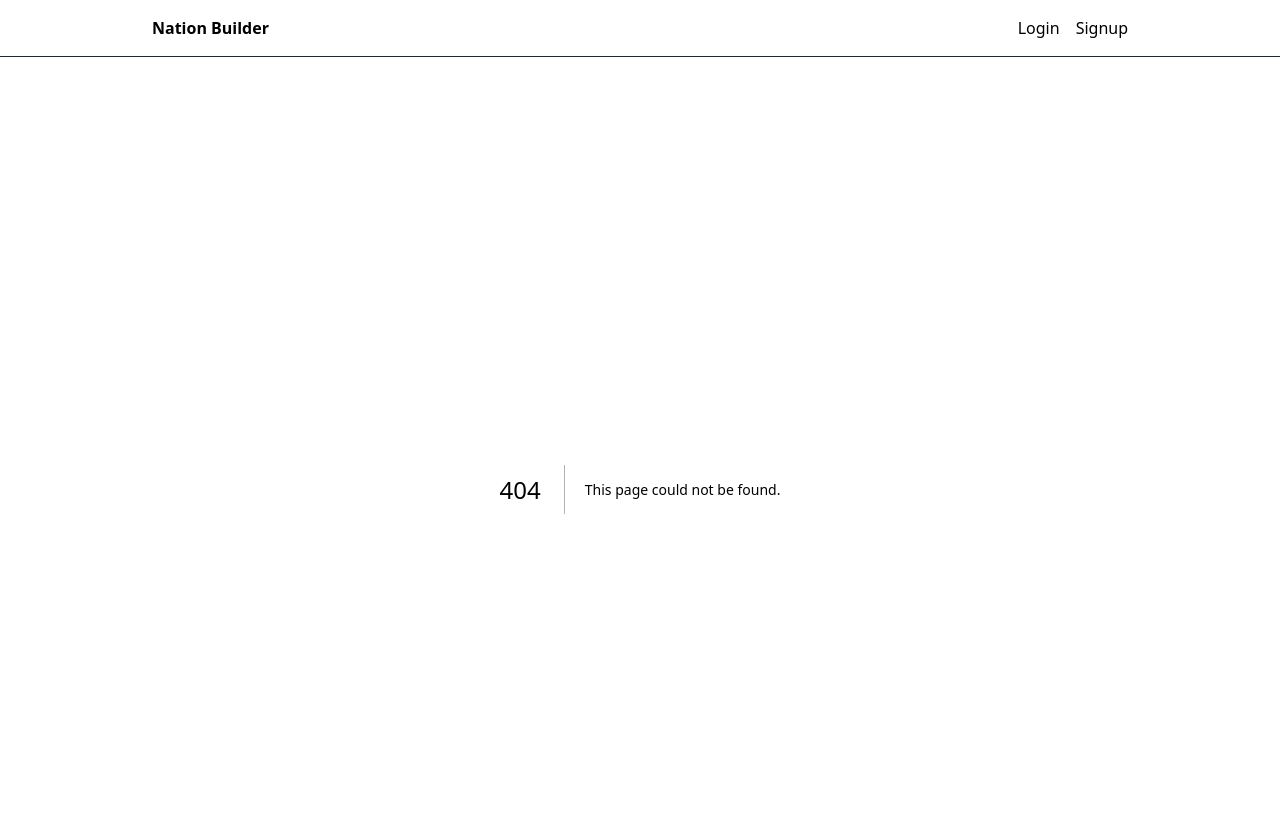
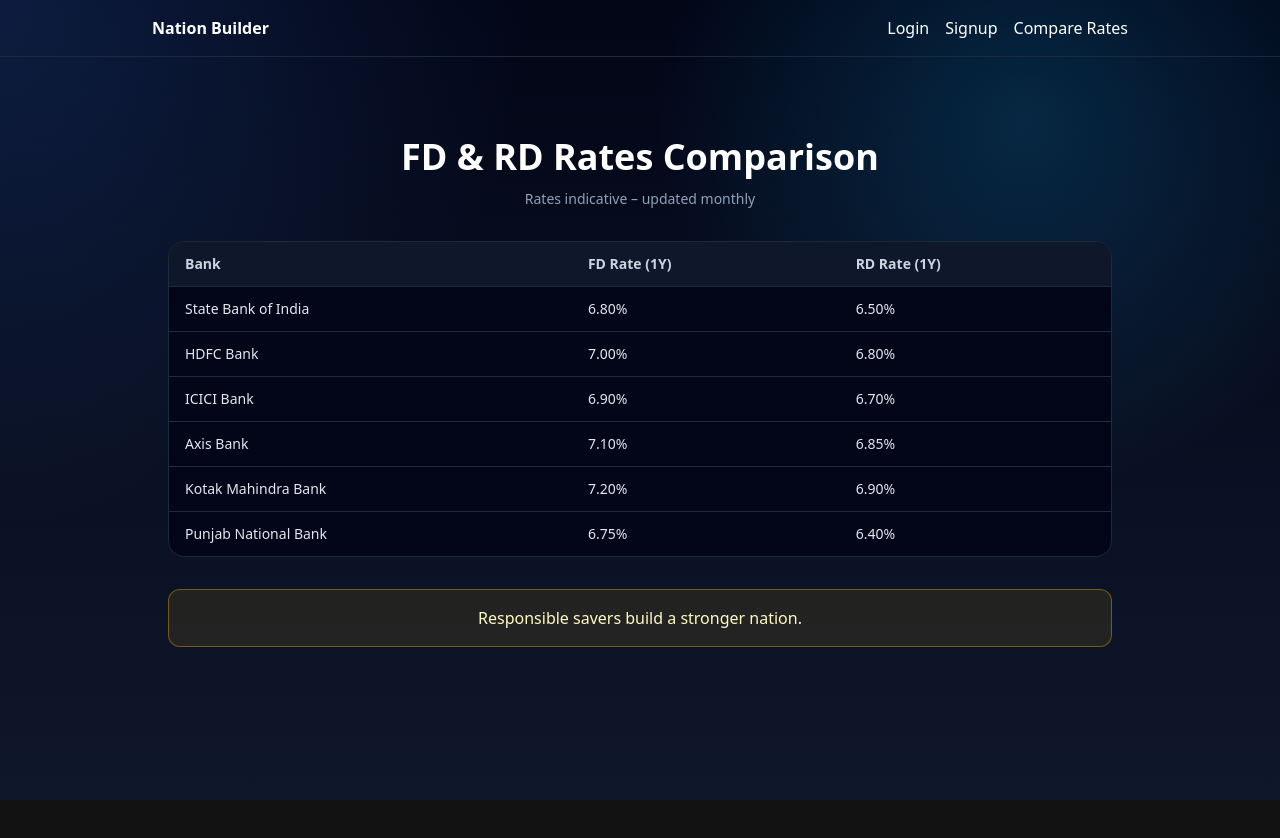
Before and after one commit to NaveenDeswalDevMlops/proj1, a Next.js app in the folder tax-badge-frontend/: page /rates-comparison in a window 1280 px wide. Before the commit this address had no page. Shown: the top 838 px of the page. After the commit the page ends 800 px from the top, so only its background shows below. Built offline with nearby package versions, Linux system fonts and the light colour scheme.

Commit message:
Add insights, disclaimer, and rates comparison UI

```diff
--- a/tax-badge-frontend/app/page.tsx
+++ b/tax-badge-frontend/app/page.tsx
@@ -1,6 +1,8 @@
 "use client";
 
-import { useMemo, useState } from "react";
+import { useEffect, useMemo, useState } from "react";
+import Disclaimer from "@/components/Disclaimer";
+import QuickInsights from "@/components/QuickInsights";
 
 const toNumber = (value: string) => Number.parseFloat(value) || 0;
 
@@ -12,6 +14,8 @@
   }).format(Number.isFinite(value) ? value : 0);
 
 export default function Home() {
+  const [hasToken, setHasToken] = useState(false);
+
   const [emiLoanAmount, setEmiLoanAmount] = useState("500000");
   const [emiRate, setEmiRate] = useState("9");
   const [emiTenureYears, setEmiTenureYears] = useState("5");
@@ -26,6 +30,10 @@
 
   const [annualIncome, setAnnualIncome] = useState("1200000");
   const [deductions, setDeductions] = useState("150000");
+
+  useEffect(() => {
+    setHasToken(Boolean(localStorage.getItem("token")));
+  }, []);
 
   const emiResult = useMemo(() => {
     const principal = toNumber(emiLoanAmount);
@@ -122,16 +130,16 @@
   return (
     <section className="mx-auto my-12 max-w-6xl px-4">
       <div className="text-center">
-        <h1 className="text-5xl font-bold mb-6">🇮🇳 Nation Builder Badge</h1>
-        <p className="text-slate-400 text-xl max-w-2xl mx-auto">
+        <h1 className="mb-6 text-5xl font-bold">🇮🇳 Nation Builder Badge</h1>
+        <p className="mx-auto max-w-2xl text-xl text-slate-400">
           A civic recognition for Indian taxpayers who contribute to building the nation.
         </p>
 
         <div className="mt-10 flex justify-center gap-6">
-          <a href="/signup" className="px-6 py-3 bg-yellow-400 text-black font-semibold rounded-lg">
+          <a href="/signup" className="rounded-lg bg-yellow-400 px-6 py-3 font-semibold text-black">
             Get Started
           </a>
-          <a href="/login?next=%2Fverify" className="px-6 py-3 border border-slate-700 rounded-lg">
+          <a href="/login?next=%2Fverify" className="rounded-lg border border-slate-700 px-6 py-3">
             Verify Badge
           </a>
         </div>
@@ -140,7 +148,7 @@
       <div className="mt-14 grid gap-6 lg:grid-cols-2">
         <article className="rounded-2xl border border-yellow-500/50 bg-slate-950 p-6">
           <h2 className="text-2xl font-semibold">EMI Calculator</h2>
-          <p className="mt-1 text-yellow-300 font-medium">Plan before you borrow.</p>
+          <p className="mt-1 font-medium text-yellow-300">Plan before you borrow.</p>
           <p className="mt-1 text-sm text-slate-400">Top priority: understand your monthly commitment before taking a loan.</p>
 
           <div className="mt-4 space-y-3">
@@ -155,7 +163,7 @@
             </label>
           </div>
 
-          <div className="mt-5 rounded-xl bg-slate-900 p-4 text-sm space-y-1">
+          <div className="mt-5 space-y-1 rounded-xl bg-slate-900 p-4 text-sm">
             <p>EMI: <span className="font-semibold">{formatINR(emiResult.emi)}</span></p>
             <p>Total Interest: <span className="font-semibold">{formatINR(emiResult.totalInterest)}</span></p>
             <p>Total Payable: <span className="font-semibold">{formatINR(emiResult.totalPayable)}</span></p>
@@ -178,7 +186,7 @@
             </label>
           </div>
 
-          <div className="mt-5 rounded-xl bg-slate-900 p-4 text-sm space-y-1">
+          <div className="mt-5 space-y-1 rounded-xl bg-slate-900 p-4 text-sm">
             <p>Maturity Amount: <span className="font-semibold">{formatINR(fdResult.maturityAmount)}</span></p>
             <p>Interest Earned: <span className="font-semibold">{formatINR(fdResult.interestEarned)}</span></p>
           </div>
@@ -200,7 +208,7 @@
             </label>
           </div>
 
-          <div className="mt-5 rounded-xl bg-slate-900 p-4 text-sm space-y-1">
+          <div className="mt-5 space-y-1 rounded-xl bg-slate-900 p-4 text-sm">
             <p>Total Investment: <span className="font-semibold">{formatINR(rdResult.totalInvestment)}</span></p>
             <p>Maturity Value: <span className="font-semibold">{formatINR(rdResult.maturityValue)}</span></p>
           </div>
@@ -219,16 +227,25 @@
             </label>
           </div>
 
-          <div className="mt-5 rounded-xl bg-slate-900 p-4 text-sm space-y-1">
+          <div className="mt-5 space-y-1 rounded-xl bg-slate-900 p-4 text-sm">
             <p>Estimated Tax Payable: <span className="font-semibold">{formatINR(taxResult.estimatedTaxPayable)}</span></p>
             <p>Tax Saved: <span className="font-semibold">{formatINR(taxResult.taxSaved)}</span></p>
           </div>
 
-          <a href="/signup" className="mt-5 inline-block rounded-lg bg-emerald-500 px-4 py-2 font-semibold text-black">
-            Already paid your taxes? Claim your Nation Builder Badge.
-          </a>
+          <div className="mt-5 rounded-xl border border-emerald-400/40 bg-emerald-400/10 p-3 text-sm text-emerald-100">
+            {hasToken ? (
+              <p>Already paid your taxes? Claim your Nation Builder Badge.</p>
+            ) : (
+              <a href="/signup" className="font-semibold underline underline-offset-2">
+                Already paid your taxes? Claim your Nation Builder Badge.
+              </a>
+            )}
+          </div>
         </article>
       </div>
+
+      <QuickInsights />
+      <Disclaimer />
     </section>
   );
 }
--- /dev/null
+++ b/tax-badge-frontend/app/rates-comparison/page.tsx
@@ -0,0 +1,44 @@
+const bankRates = [
+  { bank: "State Bank of India", fdRate: "6.80%", rdRate: "6.50%" },
+  { bank: "HDFC Bank", fdRate: "7.00%", rdRate: "6.80%" },
+  { bank: "ICICI Bank", fdRate: "6.90%", rdRate: "6.70%" },
+  { bank: "Axis Bank", fdRate: "7.10%", rdRate: "6.85%" },
+  { bank: "Kotak Mahindra Bank", fdRate: "7.20%", rdRate: "6.90%" },
+  { bank: "Punjab National Bank", fdRate: "6.75%", rdRate: "6.40%" },
+];
+
+export default function RatesComparisonPage() {
+  return (
+    <section className="mx-auto my-12 max-w-5xl px-4">
+      <header className="mb-8 text-center">
+        <h1 className="text-4xl font-bold text-white">FD & RD Rates Comparison</h1>
+        <p className="mt-3 text-sm text-slate-400">Rates indicative – updated monthly</p>
+      </header>
+
+      <div className="overflow-x-auto rounded-2xl border border-slate-800 bg-slate-950">
+        <table className="min-w-full text-left text-sm">
+          <thead className="bg-slate-900 text-slate-300">
+            <tr>
+              <th className="px-4 py-3 font-semibold">Bank</th>
+              <th className="px-4 py-3 font-semibold">FD Rate (1Y)</th>
+              <th className="px-4 py-3 font-semibold">RD Rate (1Y)</th>
+            </tr>
+          </thead>
+          <tbody>
+            {bankRates.map((entry) => (
+              <tr key={entry.bank} className="border-t border-slate-800 text-slate-200">
+                <td className="px-4 py-3">{entry.bank}</td>
+                <td className="px-4 py-3">{entry.fdRate}</td>
+                <td className="px-4 py-3">{entry.rdRate}</td>
+              </tr>
+            ))}
+          </tbody>
+        </table>
+      </div>
+
+      <div className="mt-8 rounded-xl border border-yellow-500/40 bg-yellow-500/10 px-5 py-4 text-center text-yellow-100">
+        Responsible savers build a stronger nation.
+      </div>
+    </section>
+  );
+}
--- /dev/null
+++ b/tax-badge-frontend/components/Disclaimer.tsx
@@ -0,0 +1,7 @@
+export default function Disclaimer() {
+  return (
+    <p className="mt-10 text-center text-xs text-slate-500">
+      All calculations are indicative. Actual rates may vary by bank and tenure.
+    </p>
+  );
+}
--- a/tax-badge-frontend/components/Navbar.tsx
+++ b/tax-badge-frontend/components/Navbar.tsx
@@ -36,6 +36,7 @@
               <a href="/submit-tax">Submit Tax</a>
               <a href="/download">Download</a>
               <a href="/verify">Verify</a>
+              <a href="/rates-comparison">Compare Rates</a>
               {admin && <a href="/admin">Admin</a>}
               <a href="/logout">Logout</a>
             </>
@@ -43,6 +44,7 @@
             <>
               <a href="/login">Login</a>
               <a href="/signup">Signup</a>
+              <a href="/rates-comparison">Compare Rates</a>
             </>
           )}
         </div>
--- /dev/null
+++ b/tax-badge-frontend/components/QuickInsights.tsx
@@ -0,0 +1,39 @@
+const insights = [
+  {
+    title: "Safe EMI Rule",
+    tip: "EMI should not exceed 35–40% of income",
+  },
+  {
+    title: "FD vs RD Tip",
+    tip: "RD suits monthly savers, FD suits lump sum",
+  },
+  {
+    title: "Tax Saving Reminder",
+    tip: "80C limit ₹1.5L",
+  },
+];
+
+export default function QuickInsights() {
+  return (
+    <section className="mt-10">
+      <div className="mb-4 flex items-center justify-between">
+        <h2 className="text-2xl font-semibold text-white">Quick Insights</h2>
+        <span className="rounded-full border border-cyan-400/40 bg-cyan-400/10 px-3 py-1 text-xs font-medium uppercase tracking-wide text-cyan-200">
+          Smart Saver Notes
+        </span>
+      </div>
+
+      <div className="grid gap-4 md:grid-cols-3">
+        {insights.map((insight) => (
+          <article
+            key={insight.title}
+            className="rounded-xl border border-slate-800 bg-gradient-to-b from-slate-900 to-slate-950 p-4"
+          >
+            <h3 className="text-lg font-semibold text-cyan-100">{insight.title}</h3>
+            <p className="mt-2 text-sm text-slate-300">{insight.tip}</p>
+          </article>
+        ))}
+      </div>
+    </section>
+  );
+}
```
